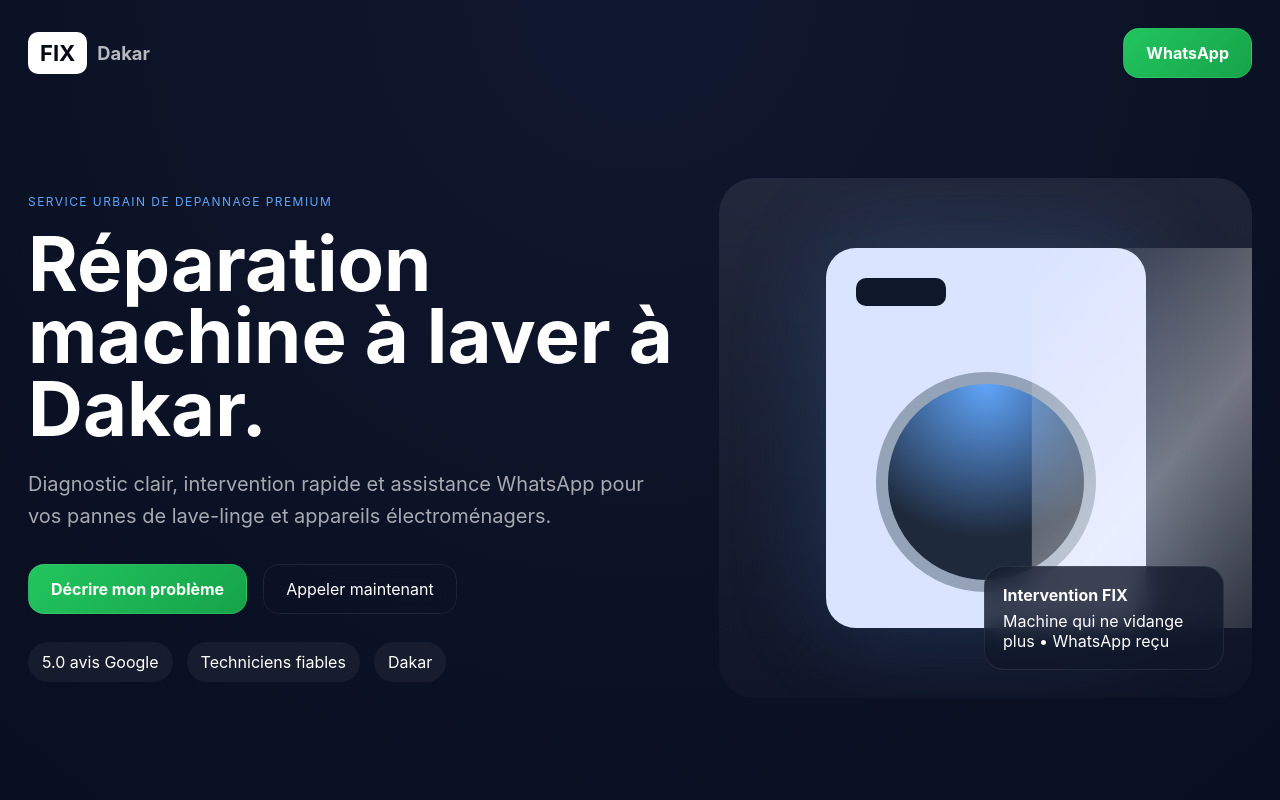
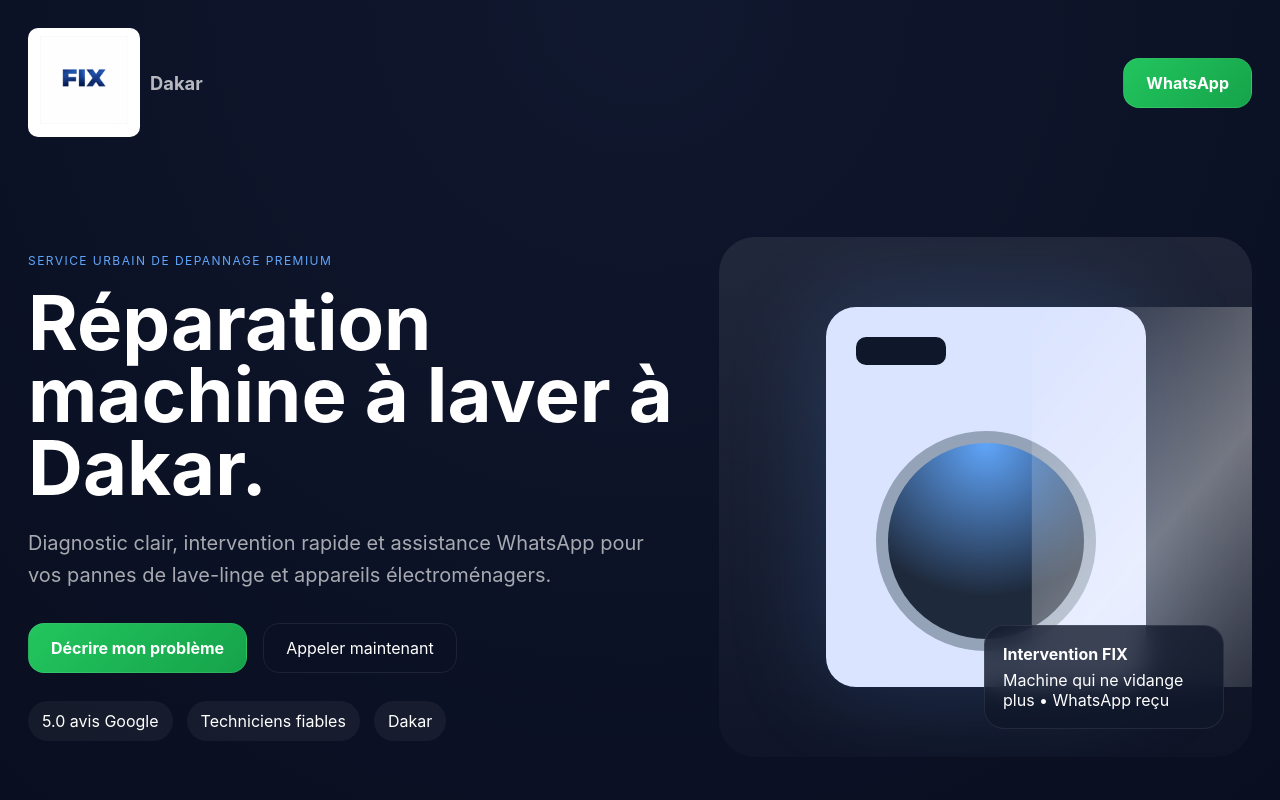
Before and after one commit to Djibsonx7/fix-dakar, a Next.js app: page / in a window 1280 px wide. Shown: the top 800 px of the page. Built offline with nearby package versions, Linux system fonts and the light colour scheme.

Commit message:
Integrate FIX logo in header

```diff
--- a/app/page.tsx
+++ b/app/page.tsx
@@ -1,5 +1,6 @@
 'use client';
 
+import Image from 'next/image';
 import { useMemo, useState } from 'react';
 
 const phone = '221777989238';
@@ -45,7 +46,10 @@ export default function HomePage() {
   return (
     <main className="site-shell">
       <nav className="nav">
-        <div className="brand"><span>FIX</span><small>Dakar</small></div>
+        <div className="brand brand-with-logo">
+          <span className="logo-mark"><Image src="/assets/fix-logo.png" alt="FIX Dakar" width={88} height={88} priority /></span>
+          <small>Dakar</small>
+        </div>
         <a className="nav-cta" href={whatsappLink(quickMessage())}>WhatsApp</a>
       </nav>
 
```
